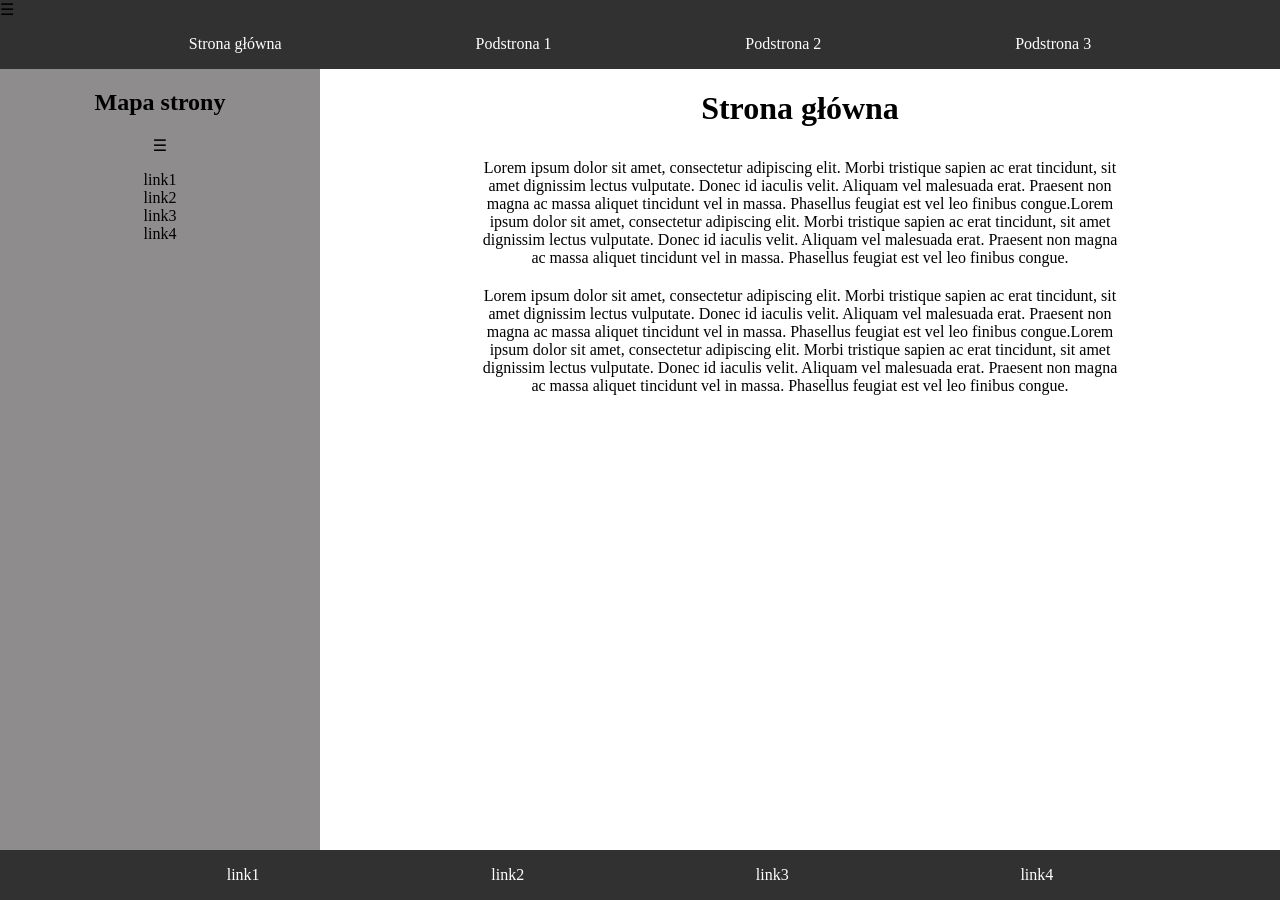
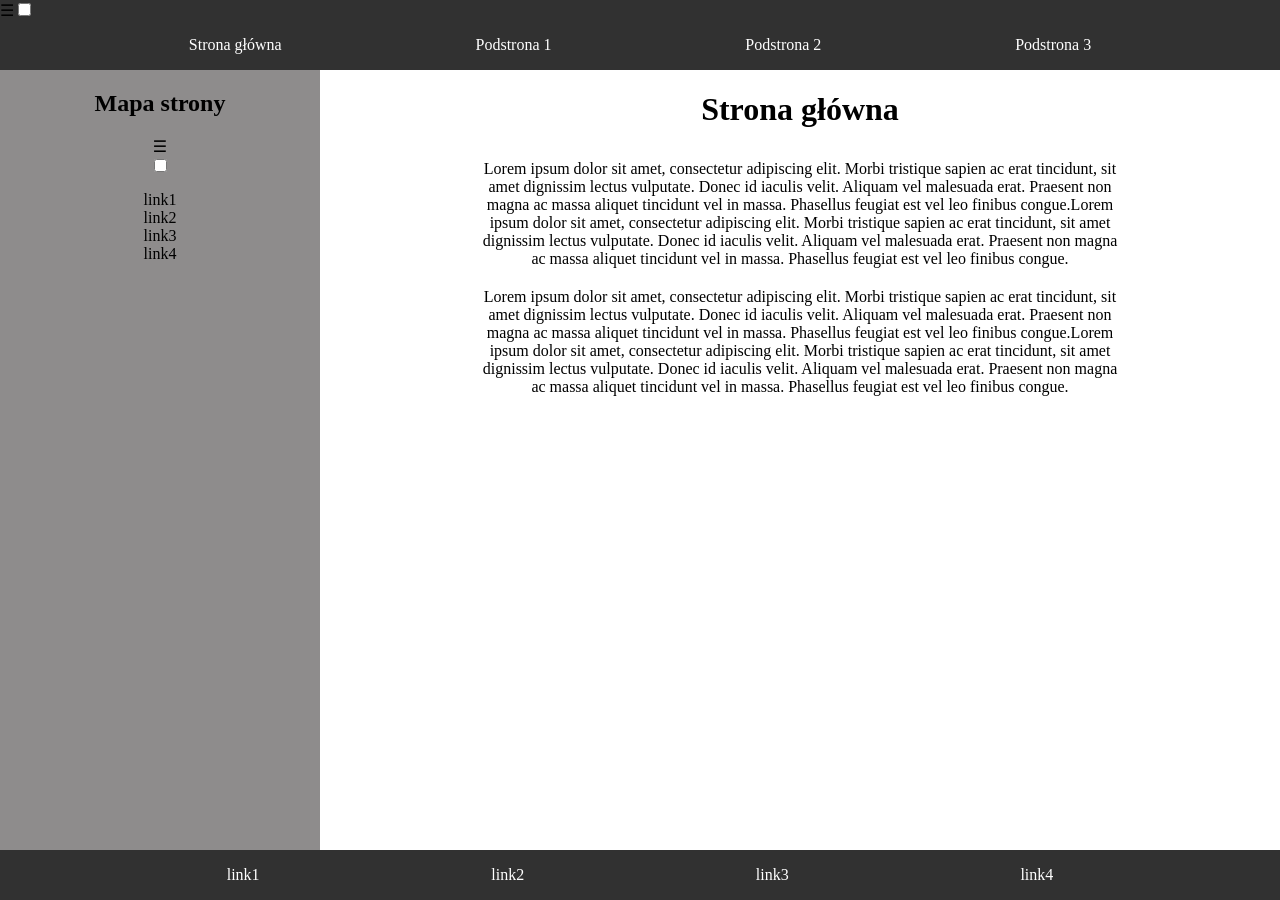
Before and after one commit to Prawy126/Technologie_Internetowe, a Jekyll site: the page lab5/zadanie4.html, which Jekyll copies as it is, in a window 1280 px wide. Built offline with Jekyll 4.4.1, drawn with Linux system fonts in a browser that asks for light colours.

Commit message:
Update zadanie4.html

```diff
--- a/lab5/zadanie4.html
+++ b/lab5/zadanie4.html
@@ -17,11 +17,6 @@
         min-width: 100vw;
         min-height: 100vh;
         margin: 0px;
-        #toggle, #toggle1 {
-        display:none;
-    }
-
-    }
         }
         .main-content {
         display: flex;
@@ -89,7 +84,7 @@
         text-decoration: none;
         padding: 5px;
         }
-
+    }
 
     @media screen and (max-width: 400px) {
         .take-all-space {
@@ -100,9 +95,6 @@
         min-height: 100vh;
         margin: 0px;
         }
-        #toggle, #toggle1 {
-        display:inline;
-    }
         .main-content {
         display: block;
         flex-direction: row;
```
